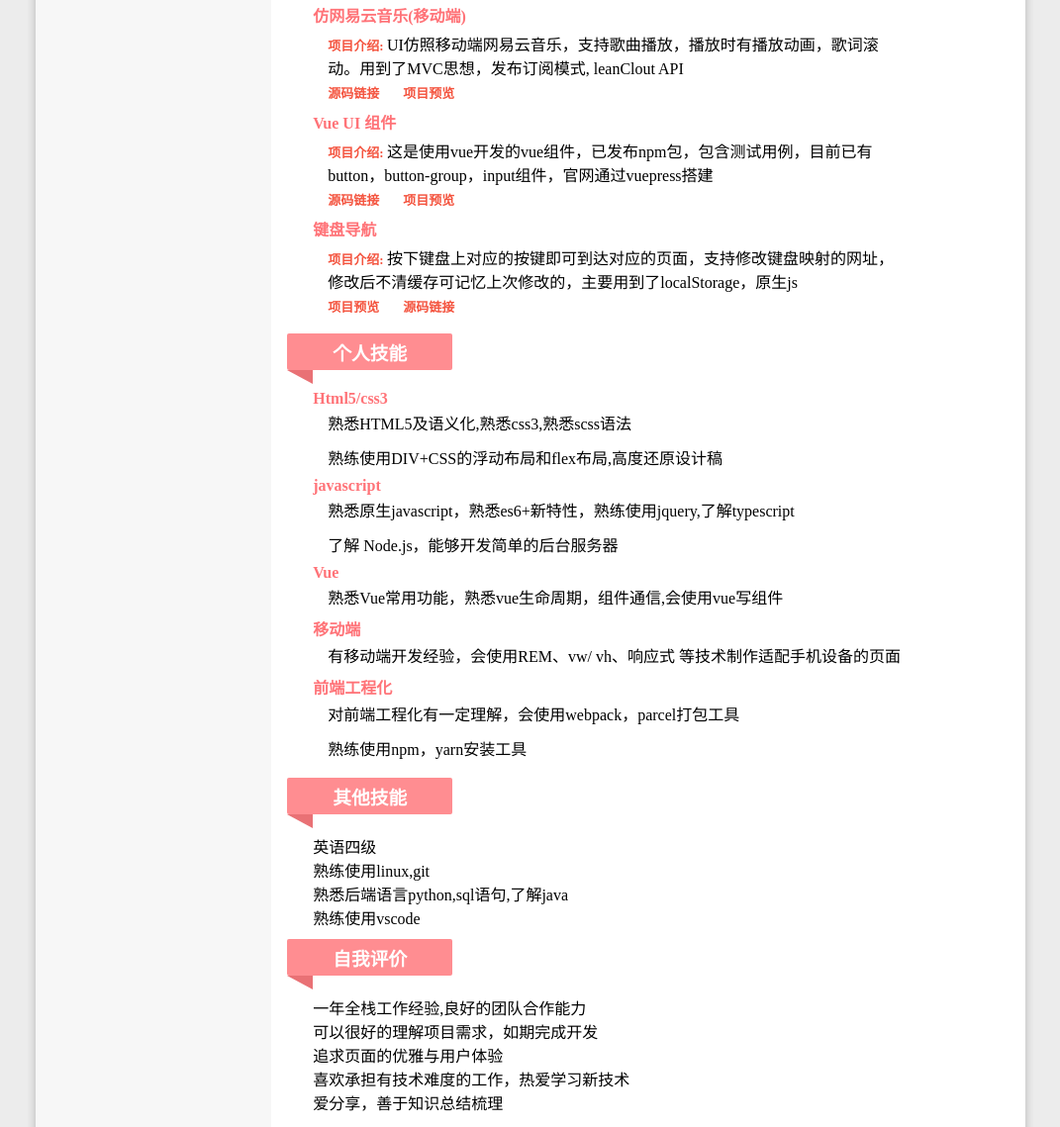
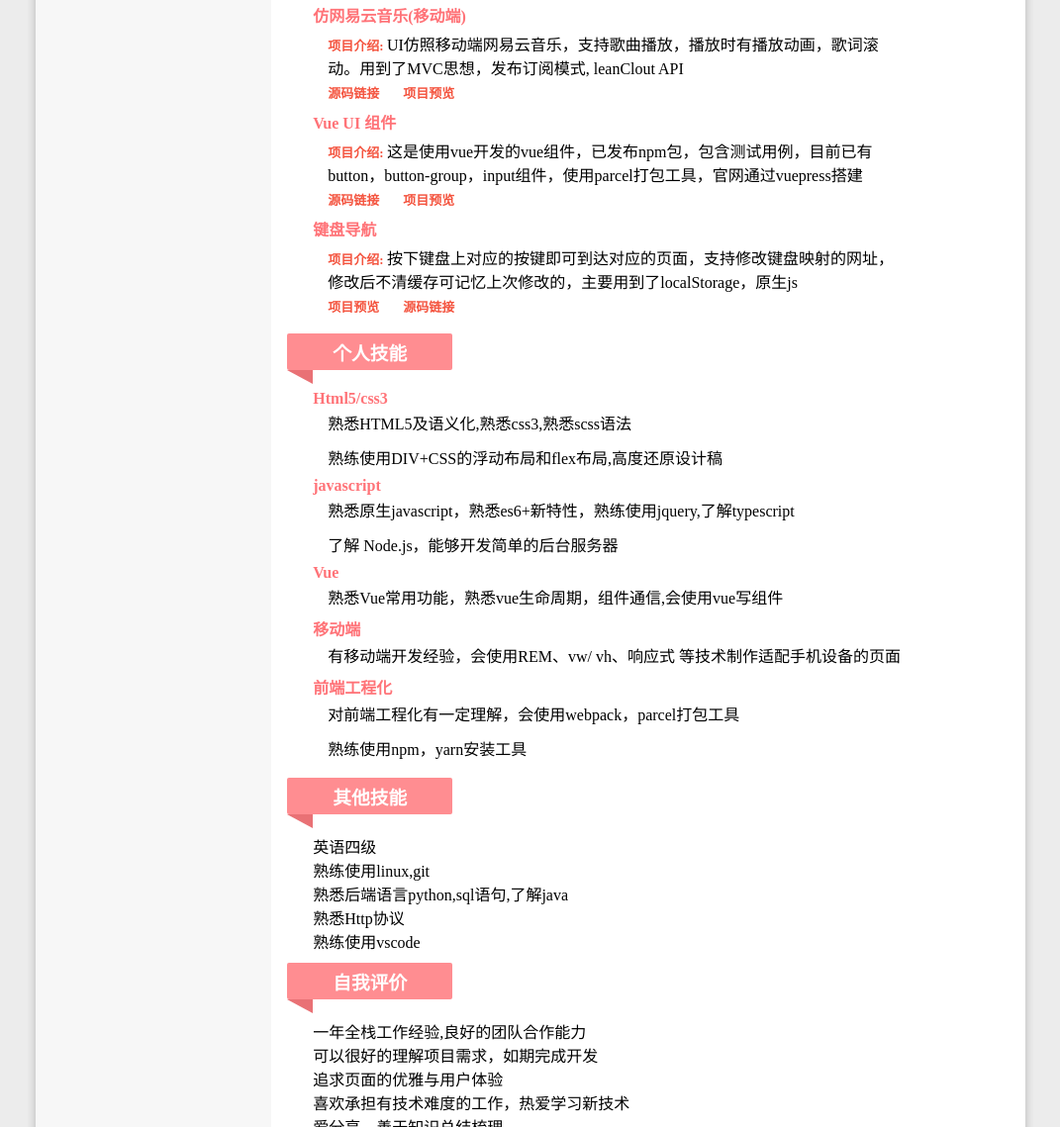
Before and after one commit to cxyxiaoyuyu/resume-2019, a plain HTML site: page index.html in a window 1280 px wide. Shown: the part 1092-2231 px from the top of the page at 99% size, without its empty margins (104-1175 px from the left). Drawn offline with Linux system fonts and the light colour scheme.

Commit message:
add view-port

```diff
--- a/index.html
+++ b/index.html
@@ -4,6 +4,7 @@
   <meta charset="utf-8">
   <title>简历-前端(储晓宇)</title>
   <link rel="stylesheet" href="./css/style.css">
+  <meta name="viewport" content="width=device-width, initial-scale=1.0">
   <script src="//at.alicdn.com/t/font_1146229_j1cvquqv5gg.js"></script>
   <style type="text/css">
     .icon {
@@ -201,7 +202,7 @@
                     <ul>
                       <li>
                         <span>项目介绍: </span>
-                        这是使用vue开发的vue组件，已发布npm包，包含测试用例，目前已有button，button-group，input组件，官网通过vuepress搭建
+                        这是使用vue开发的vue组件，已发布npm包，包含测试用例，目前已有button，button-group，input组件，使用parcel打包工具，官网通过vuepress搭建
                       </li>
                       <li>
                         <span class="link"><a href="https://github.com/cxyxiaoyuyu/gulu">源码链接 </a></span>
@@ -273,6 +274,7 @@
                 <p>英语四级</p>
                 <p>熟练使用linux,git</p>
                 <p>熟悉后端语言python,sql语句,了解java</p>
+                <p>熟悉Http协议</p>
                 <p>熟练使用vscode</p>
               </div>
             </li>
```
